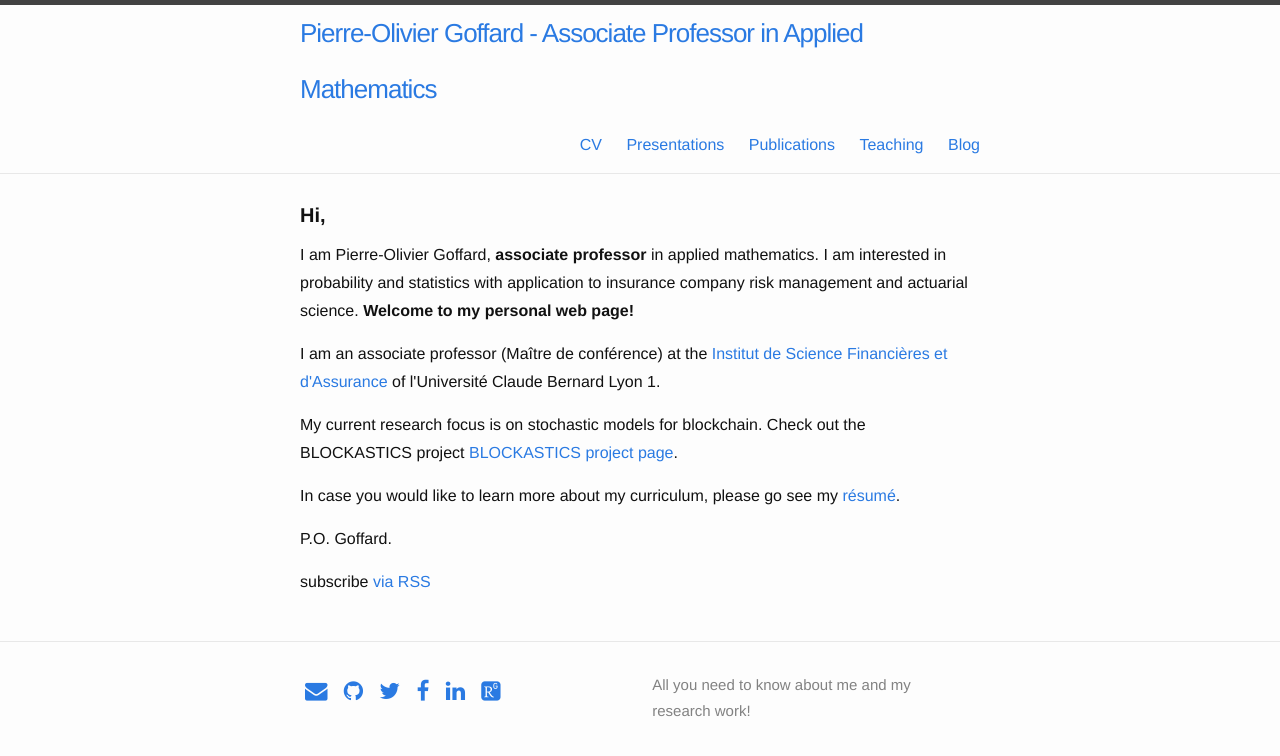
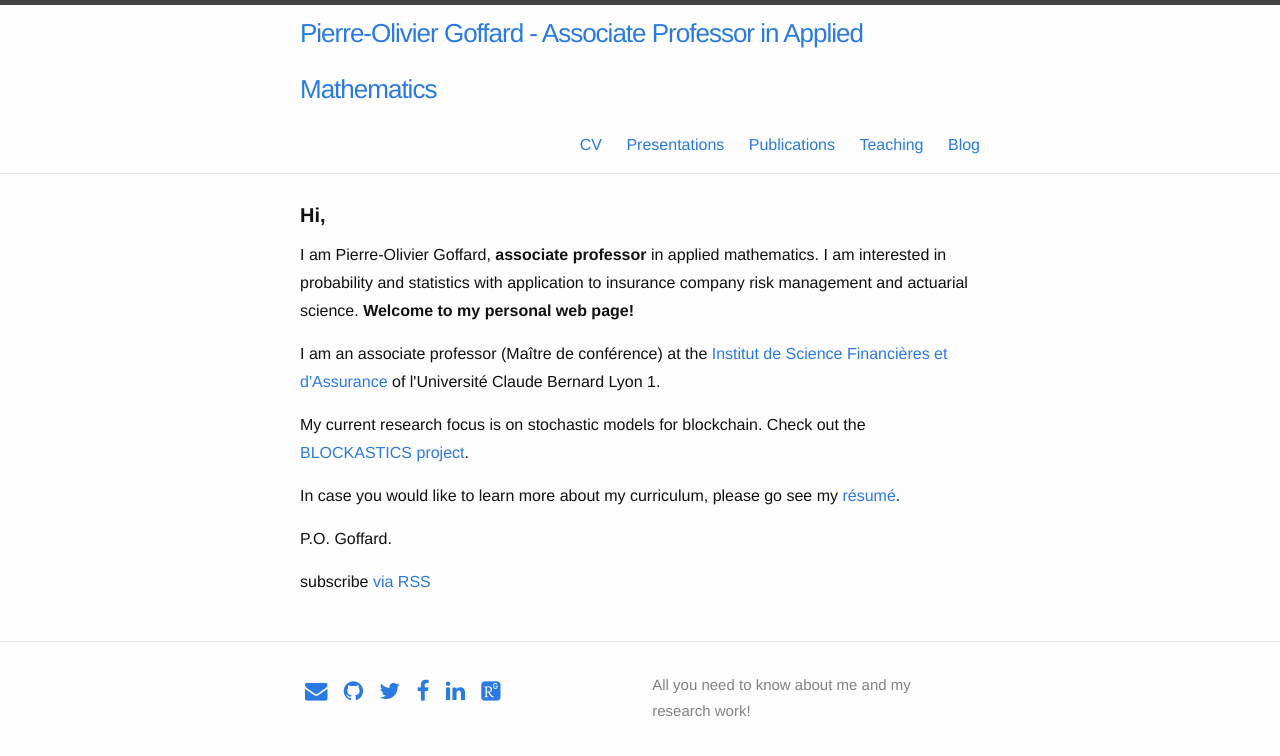
Before and after one commit to LaGauffre/LaGauffre.github.io, a Jekyll site: the page built from index.html, in a window 1280 px wide. Shown: the top 756 px of the page. Built offline with Jekyll 4.4.1, drawn with Linux system fonts in a browser that asks for light colours; nearby versions of some CDN libraries; some web fonts are replaced.

Commit message:
Edit index

```diff
--- a/index.html
+++ b/index.html
@@ -15,7 +15,7 @@
         I am an associate professor (Maître de conférence) at the <a href="https://isfa.univ-lyon1.fr/">Institut de Science Financières et d'Assurance</a> of l'Université Claude Bernard Lyon 1.
         </p>
         <p>
-        My current research focus is on stochastic models for  blockchain. Check out the BLOCKASTICS project <a class="page-link" href="{{ 'BLOCKASTICS/' | prepend: site.baseurl }}">BLOCKASTICS project page</a>.
+        My current research focus is on stochastic models for  blockchain. Check out the <a class="page-link" href="{{ 'BLOCKASTICS/' | prepend: site.baseurl }}">BLOCKASTICS project</a>.
         </p>
 
         <p>
```
